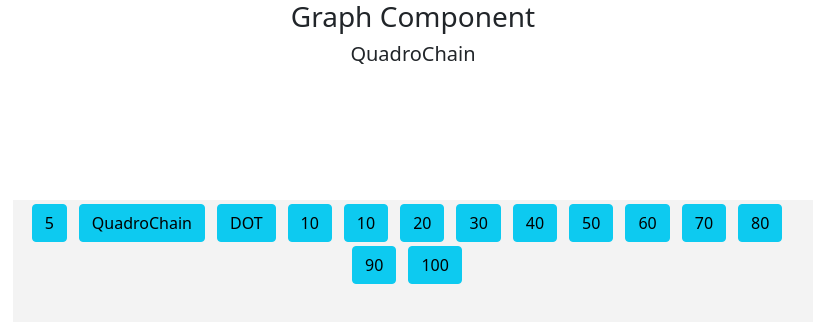
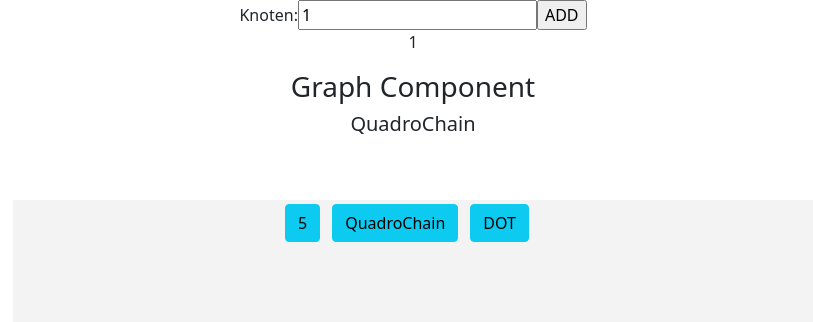
Before and after one commit to wertalp/quadro-chain, a React (Create React App) app: page / in a window 1280 px wide. Shown: the top 322 px of the page, without its empty margins (227-1040 px from the left). Built offline with nearby package versions, Linux system fonts and the light colour scheme.

Commit message:
working show elements

```diff
--- a/src/App.tsx
+++ b/src/App.tsx
@@ -1,10 +1,11 @@
-import React, { FunctionComponent, useEffect, useState} from 'react' ;
+import React, { ChangeEventHandler, FunctionComponent, useEffect, useState} from 'react' ;
 import logo from './logo.svg';
 import './App.css';
 import {ShapeNode, Point, BlockChainProps} from './data-models/index-models'  ;
 import {BlockChain} from './data-models/chain-models' ;
 import Board from './components/Board' ;
-import { setConstantValue } from 'typescript';
+import Button from 'react-bootstrap/esm/Button';
+import { render } from '@testing-library/react';
 
 
 
@@ -12,71 +13,77 @@
    let myChain    : BlockChain  = null ;
    let isLoading  : boolean     = true ;
    let testMapper : Array<number>    = [2,3,4,5,6,7];
-   let promiseBC : Promise<BlockChain> ;
 
 
-   const [chain, setChain] = useState<BlockChain>(null)
+   const [chain,     setChain] = useState<BlockChain>(null) ;
+   const [name ,      setName] = useState<string>("")       ;
+   const [counter, setCounter] = useState<number>(0)        ;
+   const [rerender, setRerender] = useState(false);
+
 
    useEffect(
      () => {
            console.log("starting ... hooking; use Effect ") ;
-           promiseBC.then(  chain =>   setChain(chain) )
-           //printmyChain();
+           setCounter(counter+1) ;
+           handleStart() ;
         },[] )
 
 
     const createRootNode = () => {
-        return new ShapeNode(10) ;
+        return new ShapeNode(1) ;
     }
 
     const createChain =  () : BlockChain => {
         console.log("starting ... creating Chain ") ;
         myChain = new BlockChain("QuadroChain",createRootNode()) ;
-       myChain.addnextNode(new ShapeNode(10))
-       .addnextNode(new ShapeNode(20))
-       .addnextNode(new ShapeNode(30))
-       .addnextNode(new ShapeNode(40))
-       .addnextNode(new ShapeNode(50))
-       .addnextNode(new ShapeNode(60))
-       .addnextNode(new ShapeNode(70))
-       .addnextNode(new ShapeNode(80))
-       .addnextNode(new ShapeNode(90))
-       .addnextNode(new ShapeNode(100))
-       .addnextNode(new ShapeNode(110)) ;
         console.log("starting ... creating Chain ") ;
         return myChain ;
     }
 
-
-    promiseBC = new Promise<BlockChain>( ( resolve , rejected ) =>  {
+  const promiseBC : Promise<BlockChain> = new Promise<BlockChain>( ( resolve , rejected ) =>  {
         resolve( createChain())
-      rejected(null)
-      }
+        rejected(null)   }
         )
 
   const addtoChain = async () => {
         console.log("starting ... adding Node") ;
         myChain.addnextNode(new ShapeNode(10))
-           .addnextNode(new ShapeNode(20))
-           .addnextNode(new ShapeNode(30))
-           .addnextNode(new ShapeNode(40))
-           .addnextNode(new ShapeNode(50))
-           .addnextNode(new ShapeNode(60))
-           .addnextNode(new ShapeNode(70))
-           .addnextNode(new ShapeNode(80))
-           .addnextNode(new ShapeNode(90))
-           .addnextNode(new ShapeNode(100))
-           .addnextNode(new ShapeNode(110)) ;
         isLoading = false ;
-
       } ;
 
   const printmyChain = () => {
         myChain.drawChain() ;
+    };
+
+
+  const handleSubmit = (e: React.FormEvent<HTMLFormElement>) => {
+        e.preventDefault();
+
+        setChain(chain.addnextNode(new ShapeNode(counter)) ) ;
+        setRerender(!rerender);
+  }
+
+  const handleStart = () => {
+        promiseBC.then( item =>  setChain(item));
+        //myChain.addnextNode(new ShapeNode(100)) ;
+        setChain(myChain)    ;
+        setRerender(!render) ;
+    }
+
+  const updateInputValue = (event: any) => {
+        setCounter(event.target.value)
     }
 
 return (
   <div className="App">
+      <form onSubmit={ (e) => handleSubmit(e)}>
+      <label>
+        Knoten:
+        <input type="number" value={counter} onChange={evt => updateInputValue(evt)} />
+      </label>
+      <input type="submit" value="ADD" />
+    </form>
+    <p> {counter}</p>
     { chain && <Board blockChain={chain} amounts={testMapper}> </Board> }
   </div>
 )}
--- a/src/data-models/chain-models.ts
+++ b/src/data-models/chain-models.ts
@@ -16,23 +16,18 @@
     this.currentNode = this.rootNode ;
 }
 
-
 public addnextNode = (itemNode : ShapeNode) => {
     this.currentNode.nextNode = itemNode ;
     this.lastNode = itemNode    ;
     this.currentNode = itemNode ;
     console.log("adding Node",itemNode.amount.toString()) ;
     return this ;
-
 } ;
 
-
 private findLastNode = (currentNode : ShapeNode): ShapeNode => {
-
     let lastNode : ShapeNode = null ;
     if ( ! currentNode.nextNode ){
-             return currentNode ;
-         }
+        return currentNode ; }
     while ( this.findLastNode( currentNode.nextNode) )
     { try{ lastNode = currentNode.nextNode ; }
         catch(e)
@@ -40,7 +35,6 @@
         } ;
     return lastNode ;
 }
-
 
 drawChain   = () =>  {
     this.currentNode = this.rootNode ;
@@ -74,8 +68,8 @@
         currNode = this.rootNode ;
 
     while ( currNode.nextNode ){
+            currNode = currNode.nextNode ;
             amounts.push(currNode.amount);
-                currNode = currNode.nextNode ;
         }
     return  amounts ;
 }
```
Lines whose indentation alone changed are shown as unchanged.
